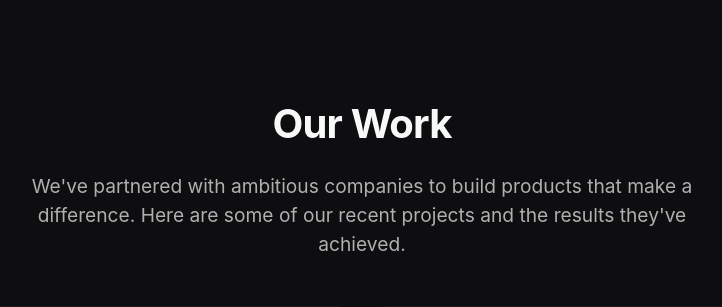
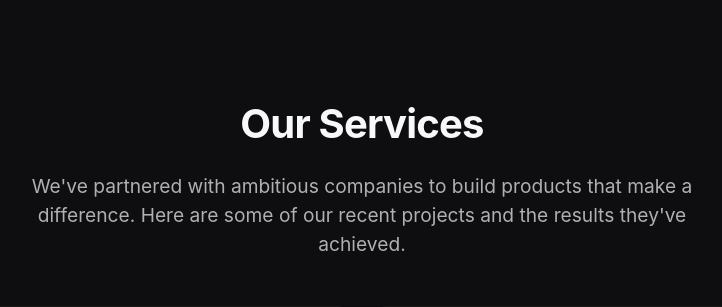
Before and after one commit to tazera/pulpudev_website, a PHP site: page /components/introduction_services/introduction_services.php in a window 1280 px wide. Shown: the top 307 px of the page, without its empty margins (278-1000 px from the left). Run offline with PHP 8.4, Linux system fonts and the light colour scheme.

Commit message:
minor change

```diff
--- a/app/components/introduction_services/introduction_services.php
+++ b/app/components/introduction_services/introduction_services.php
@@ -262,7 +262,7 @@
 
         <div class="container">
             <div class="text-center mb-5">
-                <h2 class="section-title">Our Work</h2>
+                <h2 class="section-title">Our Services</h2>
                 <p class="section-subtitle mx-auto">We've partnered with ambitious companies to build products that make a difference.
                     Here are some of our recent projects and the results they've achieved.</p>
             </div>
```
